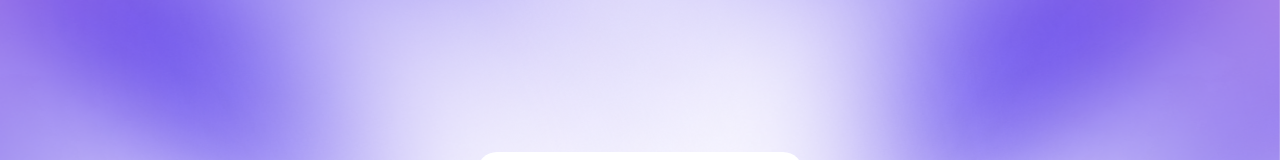
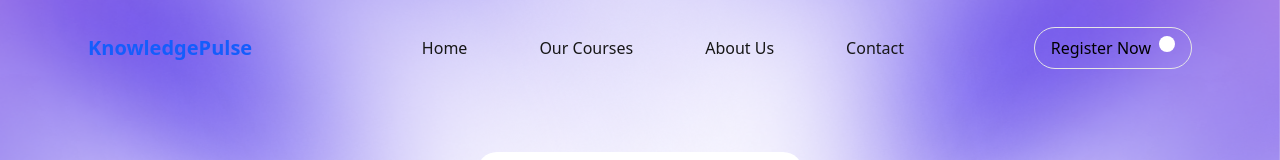
Before and after one commit to Amanrajguptaa/zappLearn, a React (Vite) app in the folder Frontend/: page / in a window 1280 px wide. Shown: the top 160 px of the page. Built offline with nearby package versions, Linux system fonts and the light colour scheme.

Commit message:
Add Courses page, NavBar component, and OurCourses component

```diff
--- a/Frontend/src/App.jsx
+++ b/Frontend/src/App.jsx
@@ -1,9 +1,17 @@
 import Home from "./pages/Home"
+import Courses from "./pages/Courses"
+import NavBar from "./components/NavBar"
+import { BrowserRouter,Route,Routes } from "react-router-dom"
+
 function App() {
   return (
-    <div className="flex flex-col">
-      <Home />
-    </div>
+    <BrowserRouter>
+      <NavBar />
+      <Routes>
+        <Route path="/" element={<Home />} />
+        <Route path="/courses" element={<Courses/>} />
+      </Routes>
+    </BrowserRouter>
   )
 }
 
--- a/Frontend/src/components/HowItWorks.jsx
+++ b/Frontend/src/components/HowItWorks.jsx
@@ -49,7 +49,7 @@ const HowItWorks = () => {
             <div className="w-1/2 flex gap-4">
                 <div className='flex flex-col'>
                     <img src={image1} alt="How it works" className=" w-[230px]  rounded-2xl shadow-lg" />
-                    <div className='relative left-20 top-4 bg-white flex p-4  border border-neutral-200 rounded-2xl'>
+                    <div className='relative gap-2 h-22 left-20 top-4 bg-white flex p-4  border border-neutral-200 rounded-2xl'>
                         <img src={image3} alt="How it works" className="rounded-2xl shadow-lg" />
                         <div className=''>
                             <h1 className='text-xl text-blue'>10k+</h1>
--- /dev/null
+++ b/Frontend/src/components/NavBar.jsx
@@ -0,0 +1,25 @@
+export default function NavBar() {
+    return (
+        <nav className=" w-full absolute">
+            <div className="w-full mx-auto py-4 px-22 ">
+                <div className="w-full flex items-center justify-between h-16">
+                    <div className="flex-shrink-0">
+                        <a href="/" className="text-xl font-bold text-blue-600">KnowledgePulse</a>
+                    </div>
+                    <div className="hidden md:block">
+                        <div className="ml-10 flex  items-baseline space-x-12">
+                            <a href="/" className="text-neutral-900 hover:bg-white/20 px-3 py-2 rounded-full  font-medium">Home</a>
+                            <a href="/courses" className="text-neutral-900 hover:bg-white/20 px-3 py-2 rounded-full  font-medium">Our Courses</a>
+                            <a href="/about" className="text-neutral-900 hover:bg-white/20 px-3 py-2 rounded-full  font-medium">About Us</a>
+                            <a href="/contact" className="text-neutral-900 hover:bg-white/20 px-3 py-2 rounded-full  font-medium">Contact</a>
+                        </div>
+                    </div>
+                    <div className="flex gap-2 rounded-full border border-neutral-200 px-4 py-2">
+                        <button className="">Register Now</button>
+                        <div className="w-4 h-4 bg-white rounded-full"></div>
+                    </div>
+                </div>
+            </div>
+        </nav>
+    )
+}
--- /dev/null
+++ b/Frontend/src/components/OurCourses.jsx
@@ -0,0 +1,18 @@
+export default function OurCourses() {
+    return (
+        <div className="flex justify-center items-center h-screen">
+            <p className="">KNOWLEDGEPULSE</p>
+            <h1 className="text-6xl font-bold">Our Courses</h1>
+            <p>This platform's simplicity belies its powerful capabilities, offering a seamless and enjoyable educational expirience.</p>
+            <div className='w-2xl flex gap-3'>
+                <div className='flex-1'>
+                    <div className='flex items-center gap-3 px-6 border border-neutral-300 rounded-full'>
+                        <Search size={20} strokeWidth={2} className='text-primary ' />
+                        <input className='w-full px-2 py-4  focus:outline-none' placeholder='Courses...' ></input>
+                    </div>
+                </div>
+                <button className='w-fit bg-blue rounded-full text-white px-12 py-4'>Search</button>
+            </div>
+        </div>
+    );
+}
--- /dev/null
+++ b/Frontend/src/pages/Courses.jsx
@@ -0,0 +1,8 @@
+import OurCourses from "../components/OurCourses";
+export default function Courses() {
+    return (
+        <>
+            <OurCourses />
+        </>
+    );
+}
```
Also changed, not shown: 1 other file (tests, documents, lock files or other folders).
